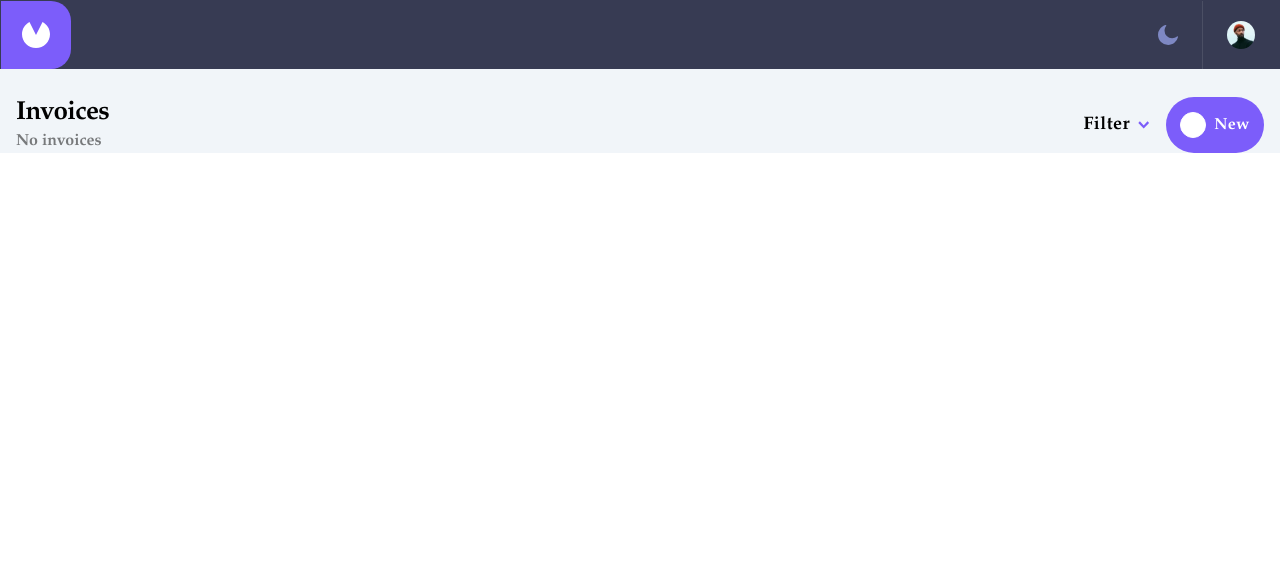
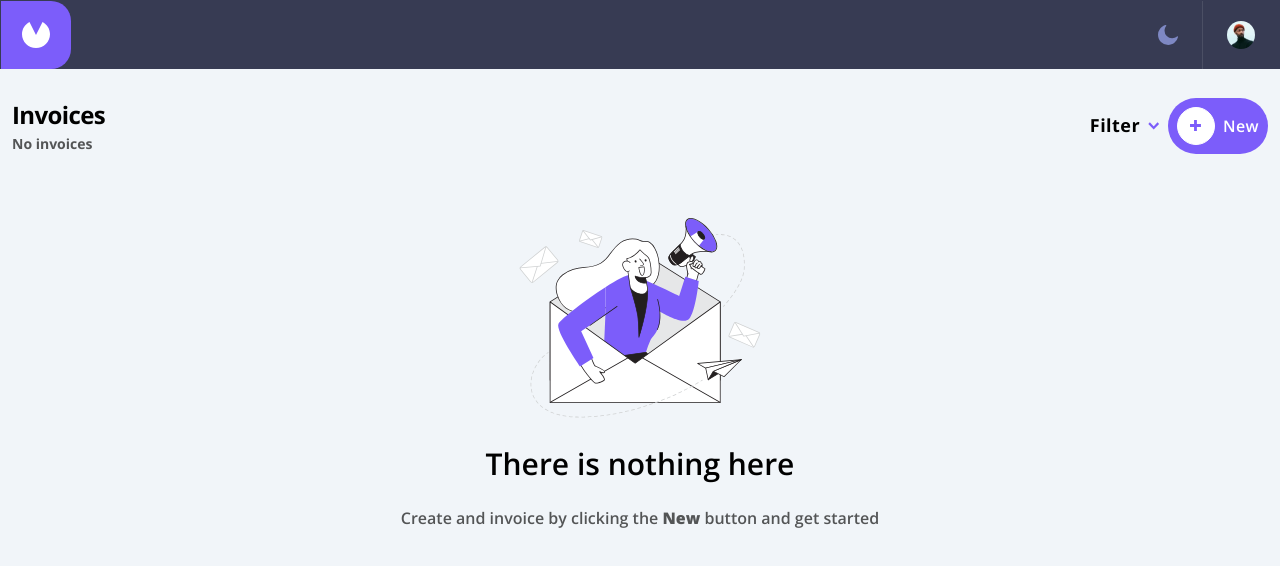
Before and after one commit to AjDev00/Invoice-App, a React (Vite) app: page / in a window 1280 px wide. Shown: the top 566 px of the page. Built offline with nearby package versions, Linux system fonts and the light colour scheme.

Commit message:
modified:   src/App.css modified:   src/App.jsx     deleted:    src/components/Home/Display.jsx 	new file:   src/components/Home/DisplayHeader.jsx 	new file:   src/components/Home/DisplayInvoices.jsx 	modified:   tailwind.config.js

```diff
--- a/src/App.css
+++ b/src/App.css
@@ -1,4 +1,5 @@
 @import url("https://fonts.googleapis.com/css2?family=EB+Garamond:ital,wght@0,400..800;1,400..800&family=League+Spartan:wght@100..900&display=swap");
+@import url("https://fonts.googleapis.com/css2?family=EB+Garamond:ital,wght@0,400..800;1,400..800&family=League+Spartan:wght@100..900&family=Open+Sans:ital,wght@0,300..800;1,300..800&display=swap");
 
 @tailwind base;
 @tailwind components;
--- a/src/App.jsx
+++ b/src/App.jsx
@@ -2,7 +2,8 @@ import { useState } from "react";
 import "./App.css";
 import Header from "./components/Home/Header";
 import { createContext } from "react";
-import Display from "./components/Home/Display";
+import DisplayHeader from "./components/Home/DisplayHeader";
+import DisplayInvoices from "./components/Home/DisplayInvoices";
 
 export const AppContext = createContext();
 
@@ -13,8 +14,9 @@ function App() {
     <AppContext.Provider value={{ toggle, setToggle }}>
       <div className="App">
         <Header />
-        <div className="bg-slate-100">
-          <Display />
+        <div className="bg-slate-100 min-h-screen">
+          <DisplayHeader />
+          <DisplayInvoices />
         </div>
       </div>
     </AppContext.Provider>
--- a/src/components/Home/Display.jsx
+++ /dev/null
@@ -1,32 +0,0 @@
-import arrowDown from "../../assets/icon-arrow-down.svg";
-import plus from "../../assets/icon-plus.svg";
-import { BiPlus } from "react-icons/bi";
-
-export default function Display() {
-  return (
-    <div>
-      <div className="font-eb-garamond flex flex-row justify-between px-4 pt-7 items-center">
-        <div>
-          <div className="font-bold text-[26px] tracking-tight leading-8">
-            Invoices
-          </div>
-          <div className="font-extrabold opacity-50">No invoices</div>
-        </div>
-        <div className="flex flex-row gap-4">
-          <div className="flex flex-row justify-center items-center gap-2">
-            <div className="font-bold text-[18px] tracking-wide">Filter</div>
-            <img src={arrowDown} alt="" className="w-3 h-2" />
-          </div>
-          <div className="flex flex-row gap-2 justify-center items-center border border-transparent bg-[#7C5DFA] rounded-full w-14 px-12 h-14">
-            <img
-              src={plus}
-              alt=""
-              className="w-3 h-3 border border-white bg-white rounded-full p-3"
-            />
-            <div className="text-white font-semibold tracking-wide">New</div>
-          </div>
-        </div>
-      </div>
-    </div>
-  );
-}
--- /dev/null
+++ b/src/components/Home/DisplayHeader.jsx
@@ -0,0 +1,28 @@
+import arrowDown from "../../assets/icon-arrow-down.svg";
+import plus from "../../assets/icon-plus.svg";
+import { BiPlus } from "react-icons/bi";
+
+export default function DisplayHeader() {
+  return (
+    <div>
+      <div className="font-open-sans flex flex-row justify-between px-3 pt-7 items-center">
+        <div className="font-bold">
+          <div className="text-[24px] tracking-tight">Invoices</div>
+          <div className="opacity-65  text-[14px]">No invoices</div>
+        </div>
+        <div className="flex flex-row gap-2">
+          <div className="flex flex-row justify-center items-center gap-2">
+            <div className="font-bold text-[18px] tracking-wide">Filter</div>
+            <img src={arrowDown} alt="" className="w-3 h-2" />
+          </div>
+          <div className="flex flex-row justify-center items-center border border-transparent bg-[#7C5DFA] rounded-full p-0 px-2 py-2 gap-2">
+            <div className="border border-white bg-white p-3 rounded-full">
+              <img src={plus} alt="" className="w-3 h-3" />
+            </div>
+            <div className="text-white font-semibold tracking-wide">New</div>
+          </div>
+        </div>
+      </div>
+    </div>
+  );
+}
--- /dev/null
+++ b/src/components/Home/DisplayInvoices.jsx
@@ -0,0 +1,20 @@
+import empty from "../../assets/illustration-empty.svg";
+
+export default function DisplayInvoices() {
+  return (
+    <div>
+      <div className="flex flex-col justify-center items-center pt-16 px-5 gap-7">
+        <div className="">
+          <img src={empty} alt="" className="" />
+        </div>
+        <div className="font-open-sans font-semibold flex flex-col justify-center items-center gap-6">
+          <div className="text-3xl text-nowrap">There is nothing here</div>
+          <div className="opacity-65 text-center text-[16px]">
+            Create and invoice by clicking the <strong>New</strong> button and
+            get started
+          </div>
+        </div>
+      </div>
+    </div>
+  );
+}
--- a/tailwind.config.js
+++ b/tailwind.config.js
@@ -7,6 +7,7 @@ export default {
         // vibes: ["Great Vibes"],
         // kurale: ["Kurale"],
         "eb-garamond": ["Garamond"],
+        "open-sans": ["Open Sans"],
       },
     },
   },
```
